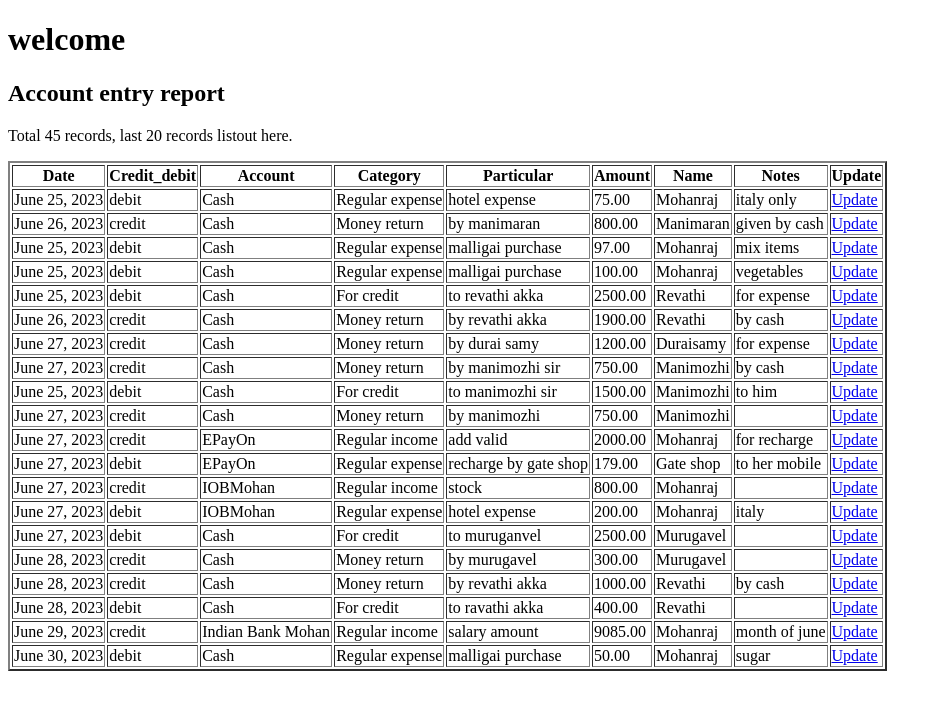
After one commit to OhmJMohan/MyPythonPrograms, a Django app: page /account_entry_report/ in a window 1280 px wide. The commit adds this page. Shown: the top 710 px of the page, without its empty margins (0-942 px from the left). Run offline with Django 4.2, Linux system fonts and the light colour scheme; data comes from the database, SQL or seed files in the repository; both versions use the stored data as it was after the commit.

```diff
--- /dev/null
+++ b/myDailyAccountEntry/account_entry/templates/accountEntryDatabase.html
@@ -0,0 +1,39 @@
+<!DOCTYPE html>
+<html>
+<head>
+<meta charset="UTF-8">
+<title>My favorite web page</title>
+</head>
+<body>
+<h1>welcome</h1>
+<h2>Account entry report</h2>
+<p>Total {{ coun }} records, last 20 records listout here.</p>
+<table border= "2pt">
+<tr>
+<th>Date</th>
+<th>Credit_debit</th>
+<th>Account</th>
+<th>Category</th>
+<th>Particular</th>
+<th>Amount</th>
+<th>Name</th>
+<th>Notes</th>
+<th>Update</th>
+</tr>
+{% for x in account %}
+<tr>
+<td>{{ x.date }}</td>
+<td>{{ x.credit_debit }}</td>
+<td>{{ x.account }}</td>
+<td>{{ x.category }}</td>
+<td>{{ x.particular }}</td>
+<td>{{ x.amount }}</td>
+<td>{{ x.name}}</td>
+<td>{{ x.notes }}</td>
+<td><a href="daily_account_entry_update/{{ x.id }}">Update</a></td>
+</tr>
+{% endfor %}
+</table>
+
+</body>
+</html>
--- a/myDailyAccountEntry/account_entry/templates/cash_balance_view.html
+++ b/myDailyAccountEntry/account_entry/templates/cash_balance_view.html
@@ -40,11 +40,12 @@
 <td> {{ x.rs2 }}</td>
 <td> {{ x.rs1 }}</td>
 <td> {{ x.status }}</td>
-<td><a href="/test/{{ x.id }}/{{ x.date }}">Update</a></td>
+<td><a href="/balanceUpdate/{{ x.id }}/{{ x.date }}">Update</a></td>
 </tr>
 {% endfor %}
 </table>
 <hr/>
+<h2>Select the date and submit to check the cash balance</h2>
 <form action="cash_check/" method="post">
 {% csrf_token %}
 <p>Enter the date to cash check: <input type="date" name="filter_date" value="{% now "Y-m-d" %}" placeholder="Select the date here:"></p>
--- a/myDailyAccountEntry/account_entry/templates/home.html
+++ b/myDailyAccountEntry/account_entry/templates/home.html
@@ -26,7 +26,7 @@
 <td><a href="/balance_view/" target="_blank">Cash balance view</a></td>
 </tr>
 <tr>
-<td><a href="/sample" target="_blank">Account entry list  page</a></td>
+<td><a href="/account_entry_report" target="_blank">Account entry report</a></td>
 </tr>
 <tr>
 <td><a href="/daily_account_report" target="_blank">Daily account total report</a></td>
--- a/myDailyAccountEntry/account_entry/urls.py
+++ b/myDailyAccountEntry/account_entry/urls.py
@@ -28,11 +28,11 @@ urlpatterns = [
     path('update_category/updaterecord/<int:id>', views.updaterecord),
     path('add/', views.add),
     path('add/addAccountEntry/', views.addAccountEntry),
-    path('sample/', views.sample),
+    path('account_entry_report/', views.account_entry_report),
     path('balance_view/', views.balance_view),
     path('balance_view/cash_check/', views.cash_check),
     path('balance_view/cash_check/balance_checkEntry/', views.balance_checkEntry),
     path('daily_account_report/', views.daily_account_report),
-    path('test/<int:id>/<str:date>', views.test_page),
+    path('balanceUpdate/<int:id>/<str:date>', views.balanceUpdate_page),
     path('credit/', views.credit_list),
 ]
--- a/myDailyAccountEntry/account_entry/views.py
+++ b/myDailyAccountEntry/account_entry/views.py
@@ -87,17 +87,16 @@ def cash_check(request):
     context = {"bal": cash_balance, "date": x_date}
     return render(request, "cash_balance_check.html", context)
 
-def sample(request):
-    account_list = account_database.objects.all().values()[20:]
-    cash_credit = account_database.objects.filter(credit_debit="credit", account="Cash").aggregate(cash_c=Sum('amount'))
-    cash_debit = account_database.objects.filter(credit_debit="debit", account="Cash").aggregate(cash_d=Sum('amount'))
-    cash_total_balance = {"cash1": cash_credit["cash_c"], "cash2": cash_debit["cash_d"]}
-    if cash_total_balance["cash1"] == None and cash_total_balance["cash2"] == None:
-        cash_balance = float(0)
-    else:
-        cash_balance = float(cash_total_balance["cash1"])-float(cash_total_balance["cash2"])
-    context = {"account": account_list, "bal": cash_balance}
-    return render(request, "sample.html", context)
+
+def account_entry_report(request):
+    count = 0
+    account_listCount = account_database.objects.all().values()
+    for coun in account_listCount:
+        count = count + 1
+
+    account_list = account_database.objects.all().values()[count-20:]
+    context = {"account": account_list, "coun": count}
+    return render(request, "accountEntryDatabase.html", context)
 
 def balance_view(request):
     balance_list = balance_sheet.objects.all().values()
@@ -127,86 +126,126 @@ def daily_account_report(request):
     cash_credit = account_database.objects.filter(credit_debit="credit", account="Cash").aggregate(cash_c=Sum('amount'))
     cash_debit = account_database.objects.filter(credit_debit="debit", account="Cash").aggregate(cash_d=Sum('amount'))
     cash_total_balance = {"cash1": cash_credit["cash_c"], "cash2": cash_debit["cash_d"]}
+    if cash_total_balance["cash1"] == None:
+        xx1 = float(0)
+    else:
+        xx1 = float(cash_total_balance["cash1"])
+    if cash_total_balance["cash2"] == None:
+        yy1 = float(0)
+    else:
+        yy1 = float(cash_total_balance["cash2"])
+    cash_balance = (xx1-yy1)
+    epayon_credit = account_database.objects.filter(credit_debit="credit", account="EPayOn").aggregate(epayon_c=Sum('amount'))
+    epayon_debit = account_database.objects.filter(credit_debit="debit", account="EPayOn").aggregate(epayon_d=Sum('amount'))
+    epayon_total_balance = {"epayon1": epayon_credit["epayon_c"], "epayon2": epayon_debit["epayon_d"]}
+    if epayon_total_balance["epayon1"] == None:
+        xx2 = float(0)
+    else:
+        xx2 = float(epayon_total_balance["epayon1"])
+    if epayon_total_balance["epayon2"] == None:
+        yy2 = float(0)
+    else:
+        yy2 = float(epayon_total_balance["epayon2"])
+    epayon_balance = (xx2-yy2)
+    iobmohan_credit = account_database.objects.filter(credit_debit="credit", account="IOBMohan").aggregate(iobmohan_c=Sum('amount'))
+    iobmohan_debit = account_database.objects.filter(credit_debit="debit", account="IOBMohan").aggregate(iobmohan_d=Sum('amount'))
+    iobmohan_total_balance = {"iobmohan1": iobmohan_credit["iobmohan_c"], "iobmohan2": iobmohan_debit["iobmohan_d"]}
+    if iobmohan_total_balance["iobmohan1"] == None:
+        xx3 = float(0)
+    else:
+        xx3 = float(iobmohan_total_balance["iobmohan1"])
+    if iobmohan_total_balance["iobmohan2"] == None:
+        yy3 = float(0)
+    else:
+        yy3 = float(iobmohan_total_balance["iobmohan2"])
+    iobmohan_balance = (xx3-yy3)
+    ibgayathri_credit = account_database.objects.filter(credit_debit="credit", account="Indian Bank Gayathri").aggregate(ibgayathri_c=Sum('amount'))
+    ibgayathri_debit = account_database.objects.filter(credit_debit="debit", account="Indian Bank Gayathri").aggregate(ibgayathri_d=Sum('amount'))
+    ibgayathri_total_balance = {"ibgayathri1": ibgayathri_credit["ibgayathri_c"], "ibgayathri2": ibgayathri_debit["ibgayathri_d"]}
+    if ibgayathri_total_balance["ibgayathri1"] == None:
+        xx4 = float(0)
+    else:
+        xx4 = float(ibgayathri_total_balance["ibgayathri1"])
+    if ibgayathri_total_balance["ibgayathri2"] == None:
+        yy4 = float(0)
+    else:
+        yy4 = float(ibgayathri_total_balance["ibgayathri2"])
+    ibgayathri_balance = (xx4-yy4)
+    ibmohan_credit = account_database.objects.filter(credit_debit="credit", account="Indian Bank Mohan").aggregate(ibmohan_c=Sum('amount'))
+    ibmohan_debit = account_database.objects.filter(credit_debit="debit", account="Indian Bank Mohan").aggregate(ibmohan_d=Sum('amount'))
+    ibmohan_total_balance = {"ibmohan1": ibmohan_credit["ibmohan_c"], "ibmohan2": ibmohan_debit["ibmohan_d"]}
+    if ibmohan_total_balance["ibmohan1"] == None:
+        xx5 = float(0)
+    else:
+        xx5 = float(ibmohan_total_balance["ibmohan1"])
+    if ibmohan_total_balance["ibmohan2"] == None:
+        yy5 = float(0)
+    else:
+        yy5 = float(ibmohan_total_balance["ibmohan2"])
+    ibmohan_balance = (xx5-yy5)
+    jioposlite_credit = account_database.objects.filter(credit_debit="credit", account="JioPosLite").aggregate(jioposlite_c=Sum('amount'))
+    jioposlite_debit = account_database.objects.filter(credit_debit="debit", account="JioPosLite").aggregate(jioposlite_d=Sum('amount'))
+    jioposlite_total_balance = {"jioposlite1": jioposlite_credit["jioposlite_c"], "jioposlite2": jioposlite_debit["jioposlite_d"]}
+    if jioposlite_total_balance["jioposlite1"] == None:
+        xx6 = float(0)
+    else:
+        xx6 = float(jioposlite_total_balance["jioposlite1"])
+    if jioposlite_total_balance["jioposlite2"] == None:
+        yy6 = float(0)
+    else:
+        yy6 = float(jioposlite_total_balance["jioposlite2"])
+    jioposlite_balance = (xx6-yy6)
+    mohancanarabank_credit = account_database.objects.filter(credit_debit="credit", account="Mohan CanaraBank").aggregate(mohancanarabank_c=Sum('amount'))
+    mohancanarabank_debit = account_database.objects.filter(credit_debit="debit", account="Mohan CanaraBank").aggregate(mohancanarabank_d=Sum('amount'))
+    mohancanarabank_total_balance = {"mohancanarabank1": mohancanarabank_credit["mohancanarabank_c"], "mohancanarabank2": mohancanarabank_debit["mohancanarabank_d"]}
+    if mohancanarabank_total_balance["mohancanarabank1"] == None:
+        xx7 = float(0)
+    else:
+        xx7 = float(mohancanarabank_total_balance["mohancanarabank1"])
+    if mohancanarabank_total_balance["mohancanarabank2"] == None:
+        yy7 = float(0)
+    else:
+        yy7 = float(mohancanarabank_total_balance["mohancanarabank2"])
+    mohancanarabank_balance = (xx7-yy7)
+    paynearby_credit = account_database.objects.filter(credit_debit="credit", account="PayNearBy").aggregate(paynearby_c=Sum('amount'))
+    paynearby_debit = account_database.objects.filter(credit_debit="debit", account="PayNearBy").aggregate(paynearby_d=Sum('amount'))
+    paynearby_total_balance = {"paynearby1": paynearby_credit["paynearby_c"], "paynearby2": paynearby_debit["paynearby_d"]}
+    if paynearby_total_balance["paynearby1"] == None:
+        xx8 = float(0)
+    else:
+        xx8 = float(paynearby_total_balance["paynearby1"])
+    if paynearby_total_balance["paynearby2"] == None:
+        yy8 = float(0)
+    else:
+        yy8 = float(paynearby_total_balance["paynearby2"])
+    paynearby_balance = (xx8-yy8)
+    sbimohan_credit = account_database.objects.filter(credit_debit="credit", account="SBI Mohan").aggregate(sbimohan_c=Sum('amount'))
+    sbimohan_debit = account_database.objects.filter(credit_debit="debit", account="SBI Mohan").aggregate(sbimohan_d=Sum('amount'))
+    sbimohan_total_balance = {"sbimohan1": sbimohan_credit["sbimohan_c"], "sbimohan2": sbimohan_debit["sbimohan_d"]}
+    if sbimohan_total_balance["sbimohan1"] == None:
+        xx9 = float(0)
+    else:
+        xx9 = float(sbimohan_total_balance["sbimohan1"])
+    if sbimohan_total_balance["sbimohan2"] == None:
+        yy9 = float(0)
+    else:
+        yy9 = float(sbimohan_total_balance["sbimohan2"])
+    sbimohan_balance = (xx9-yy9)
+    total_amount = (cash_balance + epayon_balance + iobmohan_balance + ibgayathri_balance + ibmohan_balance + jioposlite_balance + mohancanarabank_balance + paynearby_balance + sbimohan_balance)
+    context = {"account1": cash_balance, "account2": epayon_balance, "account3": iobmohan_balance, "account4": ibgayathri_balance, "account5": ibmohan_balance, "account6": jioposlite_balance, "account7": mohancanarabank_balance, "account8": paynearby_balance, "account9": sbimohan_balance, "tot": total_amount}
+    return render(request, "total_account_report.html", context)
+
+def balanceUpdate_page(request, id, date):
+    balance_update = balance_sheet.objects.get(id=id)
+    cash_credit = account_database.objects.filter(date__range=("2023-06-10", date), credit_debit="credit", account="Cash").aggregate(cash_c=Sum('amount'))
+    cash_debit = account_database.objects.filter(date__range=("2023-06-10", date), credit_debit="debit", account="Cash").aggregate(cash_d=Sum('amount'))
+    cash_total_balance = {"cash1": cash_credit["cash_c"], "cash2": cash_debit["cash_d"]}
     if cash_total_balance["cash1"] == None or cash_total_balance["cash2"] == None:
         cash_balance = float(0)
     else:
         cash_balance = float(cash_total_balance["cash1"])-float(cash_total_balance["cash2"])
-    epayon_credit = account_database.objects.filter(credit_debit="credit", account="EPayOn").aggregate(epayon_c=Sum('amount'))
-    epayon_debit = account_database.objects.filter(credit_debit="debit", account="EPayOn").aggregate(epayon_d=Sum('amount'))
-    epayon_total_balance = {"epayon1": epayon_credit["epayon_c"], "epayon2": epayon_debit["epayon_d"]}
-    if epayon_total_balance["epayon1"] == None or epayon_total_balance["epayon2"] == None:
-        epayon_balance = float(0)
-    else:
-        epayon_balance = float(epayon_total_balance["epayon1"])-float(epayon_total_balance["epayon2"])
-    iobmohan_credit = account_database.objects.filter(credit_debit="credit", account="IOBMohan").aggregate(iobmohan_c=Sum('amount'))
-    iobmohan_debit = account_database.objects.filter(credit_debit="debit", account="IOBMohan").aggregate(iobmohan_d=Sum('amount'))
-    iobmohan_total_balance = {"iobmohan1": iobmohan_credit["iobmohan_c"], "iobmohan2": iobmohan_debit["iobmohan_d"]}
-    if iobmohan_total_balance["iobmohan1"] == None or iobmohan_total_balance["iobmohan2"] == None:
-        iobmohan_balance = float(0)
-    else:
-        iobmohan_balance = float(iobmohan_total_balance["iobmohan1"])-float(iobmohan_total_balance["iobmohan2"])
-    ibgayathri_credit = account_database.objects.filter(credit_debit="credit", account="Indian Bank Gayathri").aggregate(ibgayathri_c=Sum('amount'))
-    ibgayathri_debit = account_database.objects.filter(credit_debit="debit", account="Indian Bank Gayathri").aggregate(ibgayathri_d=Sum('amount'))
-    ibgayathri_total_balance = {"ibgayathri1": ibgayathri_credit["ibgayathri_c"], "ibgayathri2": ibgayathri_debit["ibgayathri_d"]}
-    if ibgayathri_total_balance["ibgayathri1"] == None or ibgayathri_total_balance["ibgayathri2"] == None:
-        ibgayathri_balance = float(0)
-    else:
-        ibgayathri_balance = float(ibgayathri_total_balance["ibgayathri1"])-float(ibgayathri_total_balance["ibgayathri2"])
-    ibmohan_credit = account_database.objects.filter(credit_debit="credit", account="Indian Bank Mohan").aggregate(ibmohan_c=Sum('amount'))
-    ibmohan_debit = account_database.objects.filter(credit_debit="debit", account="Indian Bank Mohan").aggregate(ibmohan_d=Sum('amount'))
-    ibmohan_total_balance = {"ibmohan1": ibmohan_credit["ibmohan_c"], "ibmohan2": ibmohan_debit["ibmohan_d"]}
-    if ibmohan_total_balance["ibmohan1"] == None or ibmohan_total_balance["ibmohan2"] == None:
-        ibmohan_balance = float(0)
-    else:
-        ibmohan_balance = float(ibmohan_total_balance["ibmohan1"])-float(ibmohan_total_balance["ibmohan2"])
-    jioposlite_credit = account_database.objects.filter(credit_debit="credit", account="JioPosLite").aggregate(jioposlite_c=Sum('amount'))
-    jioposlite_debit = account_database.objects.filter(credit_debit="debit", account="JioPosLite").aggregate(jioposlite_d=Sum('amount'))
-    jioposlite_total_balance = {"jioposlite1": jioposlite_credit["jioposlite_c"], "jioposlite2": jioposlite_debit["jioposlite_d"]}
-    if jioposlite_total_balance["jioposlite1"] == None or jioposlite_total_balance["jioposlite2"] == None:
-        jioposlite_balance = float(0)
-    else:
-        jioposlite_balance = float(jioposlite_total_balance["jioposlite1"])-float(jioposlite_total_balance["jioposlite2"])
-    mohancanarabank_credit = account_database.objects.filter(credit_debit="credit", account="Mohan CanaraBank").aggregate(mohancanarabank_c=Sum('amount'))
-    mohancanarabank_debit = account_database.objects.filter(credit_debit="debit", account="Mohan CanaraBank").aggregate(mohancanarabank_d=Sum('amount'))
-    mohancanarabank_total_balance = {"mohancanarabank1": mohancanarabank_credit["mohancanarabank_c"], "mohancanarabank2": mohancanarabank_debit["mohancanarabank_d"]}
-    if mohancanarabank_total_balance["mohancanarabank1"] == None or mohancanarabank_total_balance["mohancanarabank2"] == None:
-        mohancanarabank_balance = float(0)
-    else:
-        mohancanarabank_balance = float(mohancanarabank_total_balance["mohancanarabank1"])-float(mohancanarabank_total_balance["mohancanarabank2"])
-    paynearby_credit = account_database.objects.filter(credit_debit="credit", account="PayNearBy").aggregate(paynearby_c=Sum('amount'))
-    paynearby_debit = account_database.objects.filter(credit_debit="debit", account="PayNearBy").aggregate(paynearby_d=Sum('amount'))
-    paynearby_total_balance = {"paynearby1": paynearby_credit["paynearby_c"], "paynearby2": paynearby_debit["paynearby_d"]}
-    if paynearby_total_balance["paynearby1"] == None or paynearby_total_balance["paynearby2"] == None:
-        paynearby_balance = float(0)
-    else:
-        paynearby_balance = float(paynearby_total_balance["paynearby1"])-float(paynearby_total_balance["paynearby2"])
-    sbimohan_credit = account_database.objects.filter(credit_debit="credit", account="SBI Mohan").aggregate(sbimohan_c=Sum('amount'))
-    sbimohan_debit = account_database.objects.filter(credit_debit="debit", account="SBI Mohan").aggregate(sbimohan_d=Sum('amount'))
-    sbimohan_total_balance = {"sbimohan1": sbimohan_credit["sbimohan_c"], "sbimohan2": sbimohan_debit["sbimohan_d"]}
-    if sbimohan_total_balance["sbimohan1"] == None or sbimohan_total_balance["sbimohan2"] == None:
-        sbimohan_balance = float(0)
-    else:
-        sbimohan_balance = float(sbimohan_total_balance["sbimohan1"])-float(sbimohan_total_balance["sbimohan2"])
-    total_amount = (cash_balance + epayon_balance + iobmohan_balance + ibgayathri_balance + ibmohan_balance + jioposlite_balance + mohancanarabank_balance + paynearby_balance + sbimohan_balance)
-    context = {"account1": cash_balance, "account2": epayon_balance, "account3": iobmohan_balance, "account4": ibgayathri_balance, "account5": ibmohan_balance, "account6": jioposlite_balance, "account7": mohancanarabank_balance, "account8": paynearby_balance, "account9": sbimohan_balance, "tot": total_amount}
-    return render(request, "total_account_report.html", context)
-
-def test_page(request, id, date):
-    test_id = id
-    test_date = date
-    context = {"t1": test_id, "t2": test_date}
-    return render(request, "sample1.html", context)
-
-def cre_listWait(nam):
-    cash_credit = account_database.objects.filter(category="Money return", name=nam).aggregate(cash_c=Sum('amount'))
-    cash_debit = account_database.objects.filter(category="For credit", name=nam).aggregate(cash_d=Sum('amount'))
-    cash_total_balance = {"cash1": cash_credit["cash_c"], "cash2": cash_debit["cash_d"]}
-    if cash_total_balance["cash1"] == None or cash_total_balance["cash2"] == None:
-        cash_balance = float(0)
-    else:
-        cash_balance = float(cash_total_balance["cash2"])-float(cash_total_balance["cash1"])
-    context = {"bal_list": cash_balance}
-    return context
+    context = {"bal_update": balance_update, "bal_date": date , "amount": cash_balance}
+    return render(request, "cash_balance_check_update.html", context)
 
 def cre_list(nam):
     cash_credit = account_database.objects.filter(category="Money return", name=nam).aggregate(cash_c=Sum('amount'))
```
Also changed, not shown: myDailyAccountEntry/account_entry/templates/cash_balance_check_update.html (added, +102 -0 lines), myDailyAccountEntry/account_entry/templates/sample.html (deleted, +0 -25 lines), myDailyAccountEntry/db.sqlite3.
